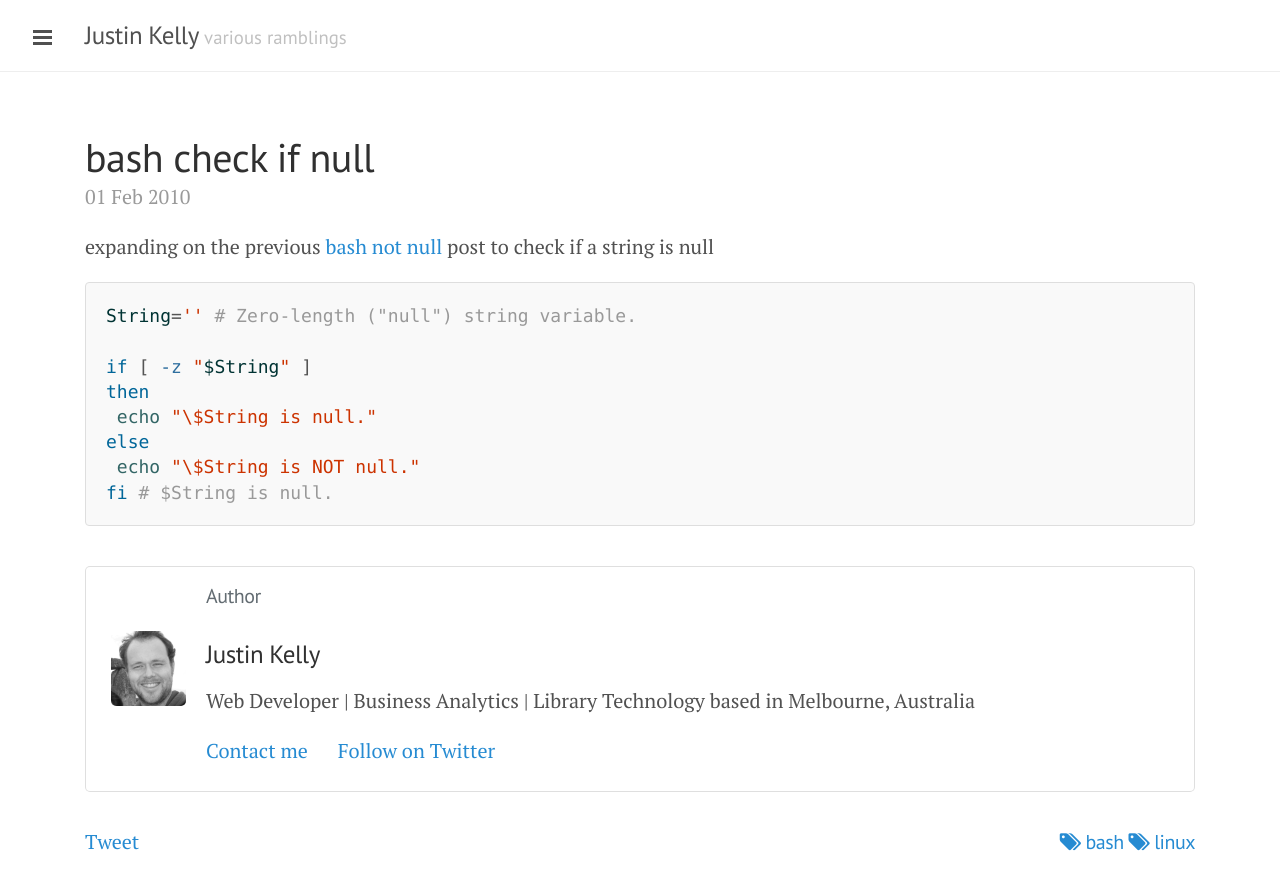
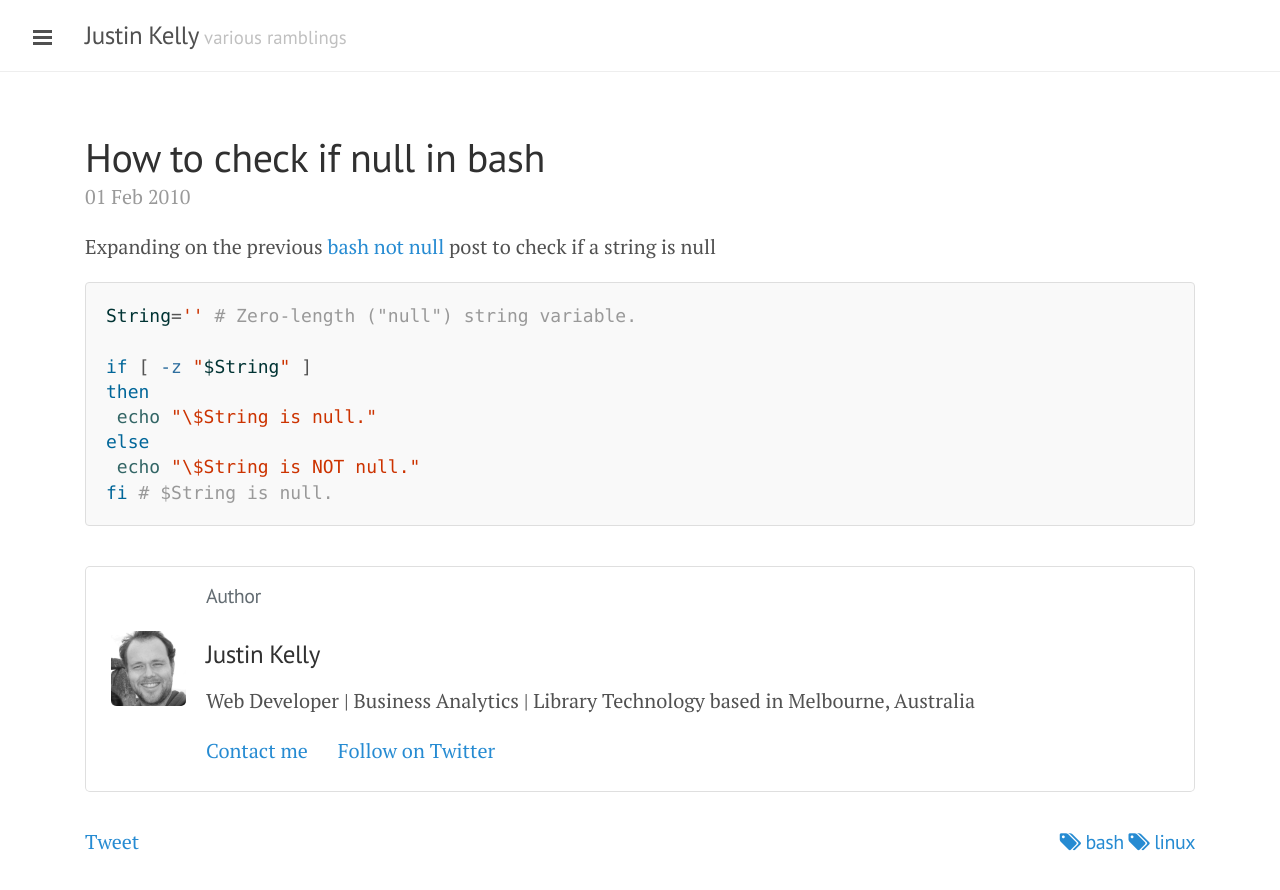
Before and after one commit to justinkelly/justinkelly.github.io, a Jekyll site: the page built from _posts/2010-02-01-bash-check-if-null.md, in a window 1280 px wide. Shown: the top 890 px of the page. Built offline with Jekyll 4.4.1, drawn with Linux system fonts in a browser that asks for light colours; nearby versions of some CDN libraries; comment, search, counter and statistics services are not loaded.

Commit message:
Updated 2010-02-01-bash-check-if-null.md

````diff
--- a/_posts/2010-02-01-bash-check-if-null.md
+++ b/_posts/2010-02-01-bash-check-if-null.md
@@ -1,10 +1,11 @@
 ---
 layout: post
-title: bash check if null
+title: How to check if null in bash
 published: true
 tags: bash linux
+comments: true
 ---
-expanding on the previous [bash not null](http://blog.justin.kelly.org.au/bash-check-if-not-null)  post
+Expanding on the previous [bash not null](http://blog.justin.kelly.org.au/bash-check-if-not-null)  post
 to check if a string is null
 
 ``` shell
````
